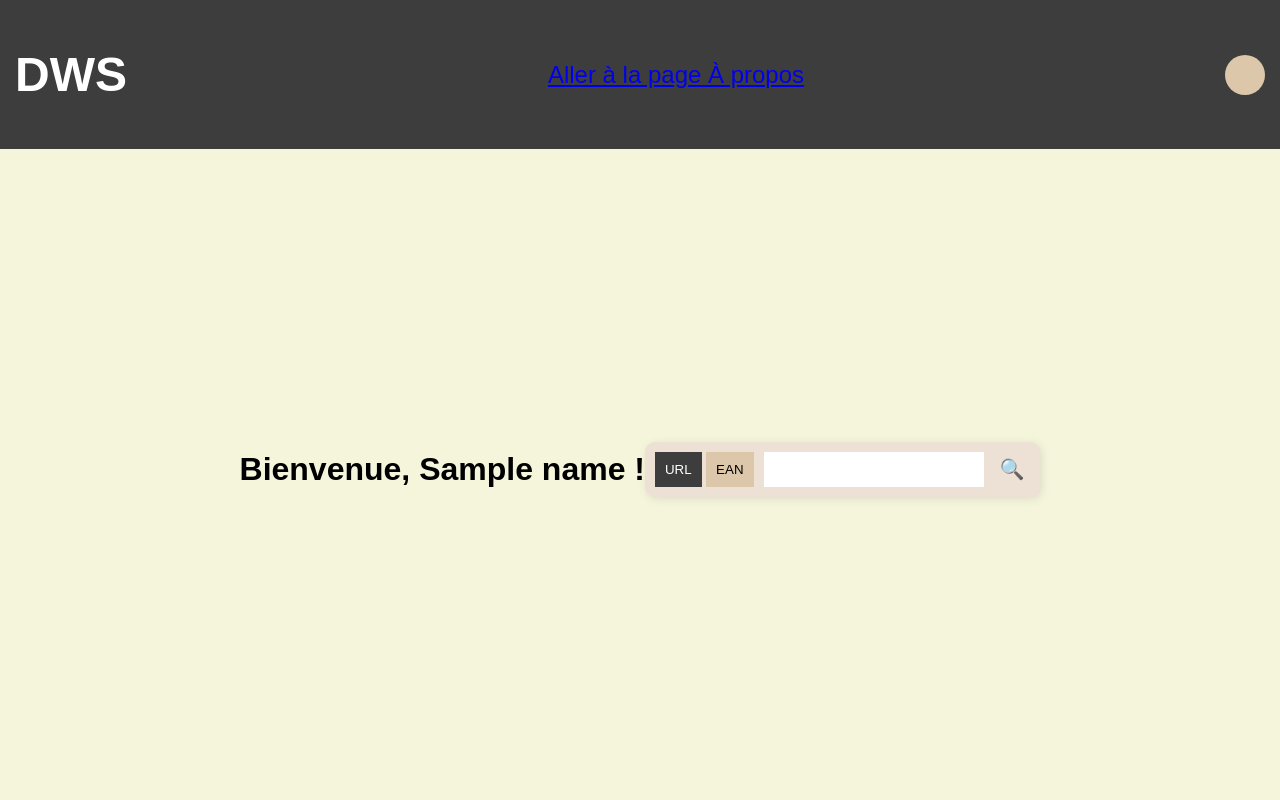
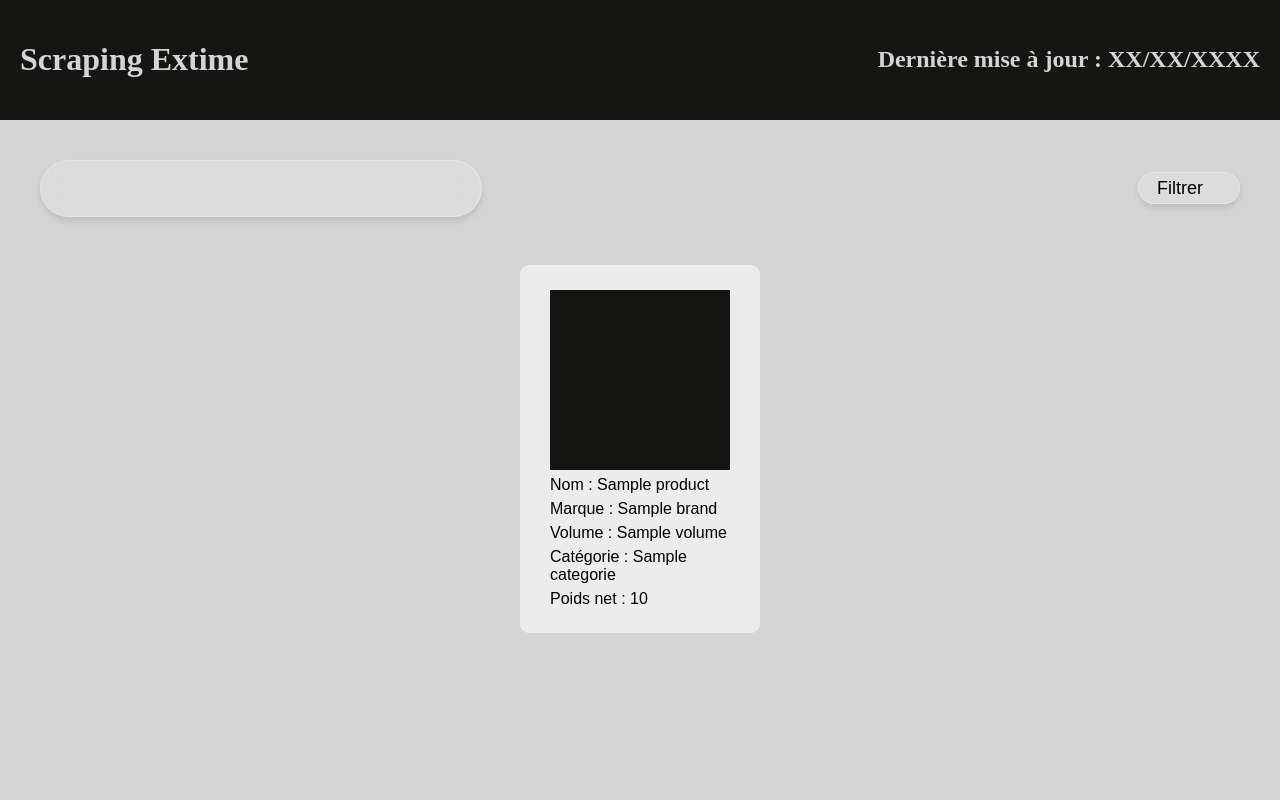
Before and after one commit to SCM-Devs/SCMDev_Coda_DWS, a Flask app: template app/templates/index.html in a window 1280 px wide. Run offline with Flask 2, Linux system fonts and the light colour scheme; the template is opened without the code that fills it: most values are stand-ins (such as "Sample title", 1, 10 or a date in 2020).

Commit message:
affichage

```diff
--- a/app/static/css/style.css
+++ b/app/static/css/style.css
@@ -1,59 +1,108 @@
-body {
-            background-color: #F5F5DC; /* Beige */
-            color: #000000; /* Noir */
-            font-family: Arial, sans-serif;
+body{
     margin: 0;
-            padding: 0;
+    font-family:Arial, Helvetica, sans-serif;
+    background-color: #d4d4d4;
 }
-        header {
-            background-color: #3D3D3D; /* Noir/gris foncé */
-            color: #FFFFFF; /* Blanc */
-            padding: 15px;
-            font-size: 24px;
+
+header{
+    margin: 0;
+    padding: 20px;
+    display: flex;
+    justify-content: space-between;
+    align-items: center;
+    height: 30%;
+    background-color: #151613;
+    color: #d4d4d4;
+    font-family: 'Times New Roman', Times, serif;
+}
+
+main{
+    padding: 40px;
+}
+
+.search-line{
     display: flex;
     justify-content: space-between;
     align-items: center;
 }
-        .profile {
-            width: 40px;
-            height: 40px;
-            background-color: #DCC7AA; /* Crème */
-            border-radius: 50%;
+
+#search-container{
+    margin-bottom: 33px;
+    padding: 20px;
+    width: 400px;
+    height: 15px;
 }
-        main {
+
+#filtr-container{
+    margin-bottom: 33px;
+    padding: 10px;
+    width: 80px;
+    height: 10px;
+    font-size: large;
+}
+
+#filtr-container > p{
+    padding: 8px;
+}
+
+.glass-effect{
+    display: flex;
+    justify-content: space-between;
+    background: rgba(255, 255, 255, 0.2); /* Fond semi-transparent */
+    backdrop-filter: blur(10px); /* Effet de flou */
+    border-radius: 50px; /* Bords arrondis */
+    border: 1px solid rgba(255, 255, 255, 0.3); /* Bordure subtile */
+    box-shadow: 0 4px 6px rgba(0, 0, 0, 0.1); /* Ombre légère */
+    display: flex;
+    align-items: center;
+    color: black;
+    font-size: 1.2rem;
+}
+
+.glass-effect > * {
+    all: unset;
+    background-color: transparent;
+}
+
+.glass-effect > input {
+    width: 85%;
+}
+
+#container-product{
+    display: flex;
+    justify-content: space-evenly;
+    align-items: space-evenly;
+    flex-wrap: wrap;
+}
+
+#container-product > * {
+    margin: 15px;
+}
+
+.productCard {
+    margin-bottom: 20px;
+    padding: 25px 20px 25px;
+    width: 200px;
     display: flex;
     justify-content: center;
     align-items: center;
-            height: 80vh;
+    flex-direction: column;
+    background-color:  rgb(236, 236, 236);
+    border-radius: 9px;
+    color: black;
+    transition: background-color 0.3s ease-in-out;
 }
-        .search-container {
-            background-color: #EDE0D4; /* Crème clair */
-            padding: 10px;
-            border-radius: 10px;
-            display: flex;
-            align-items: center;
-            box-shadow: 2px 2px 10px rgba(0, 0, 0, 0.1);
+
+.futureImg {
+    height: 180px;
+    width: 180px;
+    background-color: #151613;
 }
-        .tabs button {
-            background-color: #DCC7AA;
-            border: none;
-            padding: 10px;
-            cursor: pointer;
+
+.fastInformations{
+    width: 100%;
 }
-        .tabs .active {
-            background-color: #3D3D3D;
-            color: #FFFFFF;
+
+.fastInformations > * {
+    margin: 6px 10px 0;
 }
-        input {
-            border: none;
-            padding: 10px;
-            margin: 0 10px;
-            width: 200px;
-            background-color: #FFFFFF;
-        }
-        .search-btn {
-            background: none;
-            border: none;
-            cursor: pointer;
-            font-size: 20px;
-        }
--- a/app/static/js/script.js
+++ b/app/static/js/script.js
@@ -0,0 +1,20 @@
+document.addEventListener("DOMContentLoaded", function () {
+    fetch('/products')
+        .then(response => response.json())
+        .then(products => {
+            const container = document.getElementById('container-product');
+            products.forEach(product => {
+                const productDiv = document.createElement('div');
+                productDiv.classList.add('productCard');
+                productDiv.innerHTML = `
+                    <p>Nom : {{ product.name }}</p>
+                    <p>Marque : {{ product.brand }}</p>
+                    <p>Volume : {{ product.volume }}</p>
+                    <p>Catégorie : {{ product.categorie }}</p>
+                    <p>Poids net : {{ product.net_weight }}</p>
+                `;
+                container.appendChild(productDiv);
+            });
+        })
+        .catch(error => console.error('Erreur:', error));
+});
--- a/app/templates/index.html
+++ b/app/templates/index.html
@@ -5,26 +5,46 @@
     <meta name="viewport" content="width=device-width, initial-scale=1.0">
     <title>DWS</title>
     <link rel="stylesheet" href="{{ url_for('static', filename='css/style.css') }}">
-
+    <!-- <link rel="stylesheet" href="{{ url_for('static', filename='fontawesome-free-6.7.2-web/css/all.css') }}"> -->
 </head>
 <body>
     <header>
-        <h1>DWS</h1>
-        <a href="{{ url_for('main.about') }}">Aller à la page À propos</a>
-        <div class="profile"></div>
+        <h1>Scraping Extime</h1>
+        <h2>Dernière mise à jour : XX/XX/XXXX</a>
     </header>
     <main>
-        <h1>Bienvenue, {{ name }} !</h1>
-        <div class="search-container">
-            <div class="tabs">
-                <button class="active">URL</button>
-                <button>EAN</button>
+        <div class="search-line">
+            <div id="search-container" class="glass-effect">
+                <input type="text" placeholder="">
+                <button id="search-btn"></button><i class="fa-solid fa-magnifying-glass"></i></button>
             </div>
-            <input type="text" placeholder="">
-            <button class="search-btn">
-                🔍
-            </button>
+
+            <div id="filtr-container" class="glass-effect">
+                <p>Filtrer  </p>
+                <button id="search-btn"></button><i class="fa-solid fa-caret-down"></i></i></button>
+            </div>
         </div>
+
+        <div id="container-product">
+            {% for product in products %}
+                <div class="productCard">
+                    <div class="futureImg"></div>
+                        <div class="fastInformations">
+                            <p>Nom : {{ product.name }}</p>
+                            <p>Marque : {{ product.brand }}</p>
+                            <p>Volume : {{ product.volume }}</p>
+                            <p>Catégorie : {{ product.categorie }}</p>
+                            <p>Poids net : {{ product.net_weight }}</p>
+                        </div>
+                    </div>
+                </div>
+            {% endfor %}
+        </div>
+
+        <script src="{{ url_for('static', filename='js/script.js') }}"></script>
+
+
+
     </main>
 </body>
 </html>
```
Also changed, not shown: app/models.py (+29 -2 lines), app/routes.py (+23 -2 lines), app/templates/productCard.html (added, +15 -0 lines), app/templates/productSheet.html (added, +8 -0 lines). Lines whose indentation alone changed are shown as unchanged.
